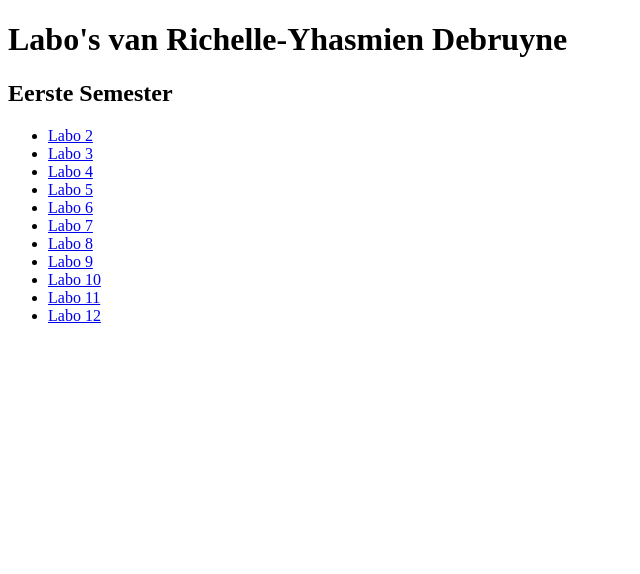
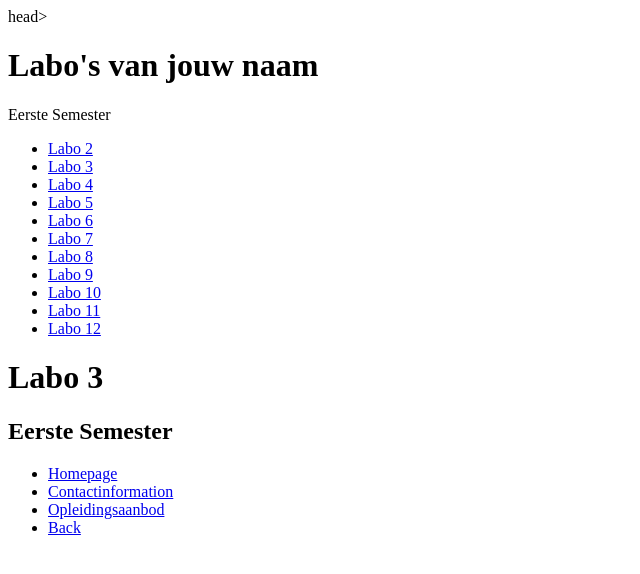
Before and after one commit to RichelleDeb/RichelleDeb.github.io, a plain HTML site: page index.html in a window 1280 px wide. Shown: the whole page, without its empty margins (0-640 px from the left). Drawn offline with Linux system fonts and the light colour scheme.

Commit message:
html file added

```diff
--- a/index.html
+++ b/index.html
@@ -1,14 +1,14 @@
 <!DOCTYPE html>
 <html lang="nl">
-<head>
+head>
 <meta charset="UTF-8">
 <title>Labo's web development 1 - 2024-25</title>
 </head>
 <body>
 <header>
-    <h1>Labo's van Richelle-Yhasmien Debruyne</h1>
+  <h1>Labo's van jouw naam</h1>
 </header>
-<section>
+<section
 <h2>Eerste Semester</h2>
 <ul>
   <li><a href="labo2/index.html">Labo 2</a></li>
@@ -24,5 +24,32 @@
   <li><a href="Labo12/index.html">Labo 12</a></li>
 </ul>
 </section>
+
+
+
+<!DOCTYPE html>
+<html lang="en">
+<head>
+  <meta charset="UTF-8">
+  <title>labo 3</title>
+</head>
+<body>
+<header>
+  <h1>Labo 3</h1>
+</header>
+<section>
+  <h2>Eerste Semester</h2>
+  <ul>
+    <li><a href="./personalHomepage">Homepage</a></li>
+    <li><a href="./Contactinformation">Contactinformation</a></li>
+    <li><a href="./Opleidingsaanbod">Opleidingsaanbod</a></li>
+    <li><a href="/index.html">Back</a></li>
+
+  </ul>
+</section>
 </body>
 </html>
+
+
+</body>
+</html>
```
Also changed, not shown: labo2/fake.labo.txt (added), labo2/opdracht.html (renamed from Labo2/opdracht.html), labo2/opdracht/index.html (renamed from Labo2/opdracht/index.html), labo2/opdracht/opdracht 9.html (renamed from Labo2/opdracht/opdracht 9.html), 2 other files. Lines whose indentation alone changed are shown as unchanged.
